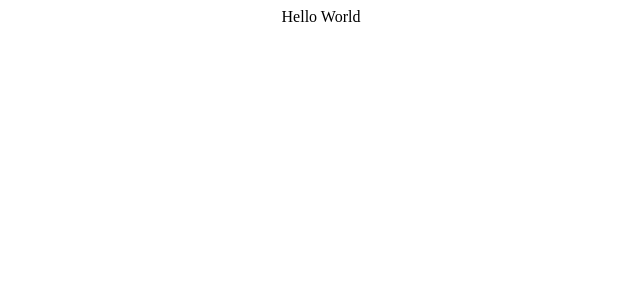
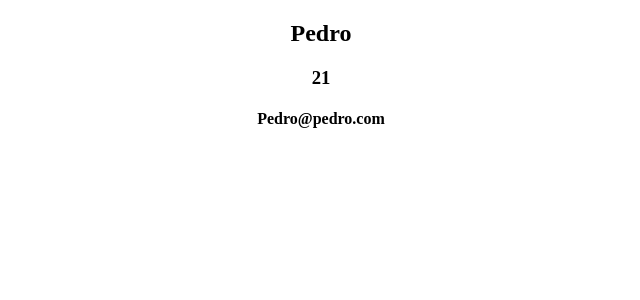
Before and after one commit to tla111/react_series_pedrotech, a React (Create React App) app: page / in a window 1280 px wide. Shown: the top 300 px of the page, without its empty margins (319-959 px from the left). Built offline with nearby package versions, Linux system fonts and the light colour scheme.

Commit message:
concising code by putting data in variable

```diff
--- a/src/App.js
+++ b/src/App.js
@@ -1,8 +1,20 @@
 import './App.css';
 
 function App() {
+  const name = <h2>Pedro</h2>
+  const age = <h3>21</h3>
+  const email = <h4>Pedro@pedro.com</h4>
+  const user = (
+    <div>
+      {name}
+      {age}
+      {email}
+    </div>
+  )
   return (
-    <div className="App">Hello World</div>
+    <div className="App">
+      {user}
+    </div>
   );
 }
 
```
